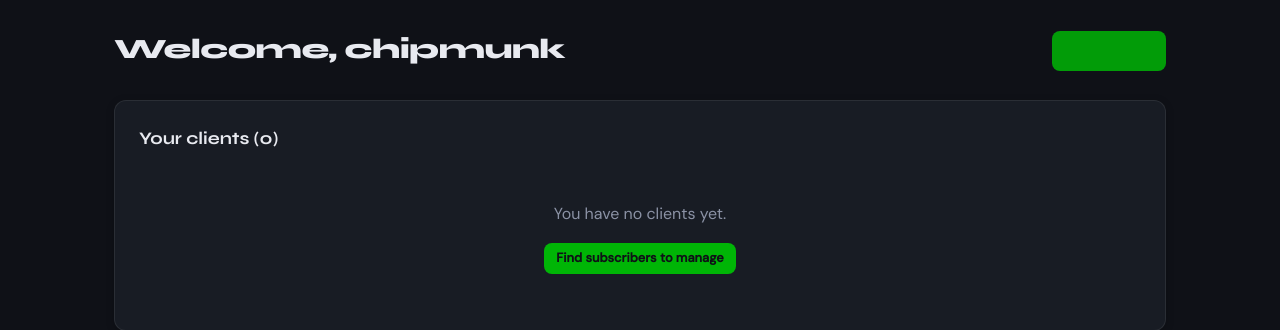
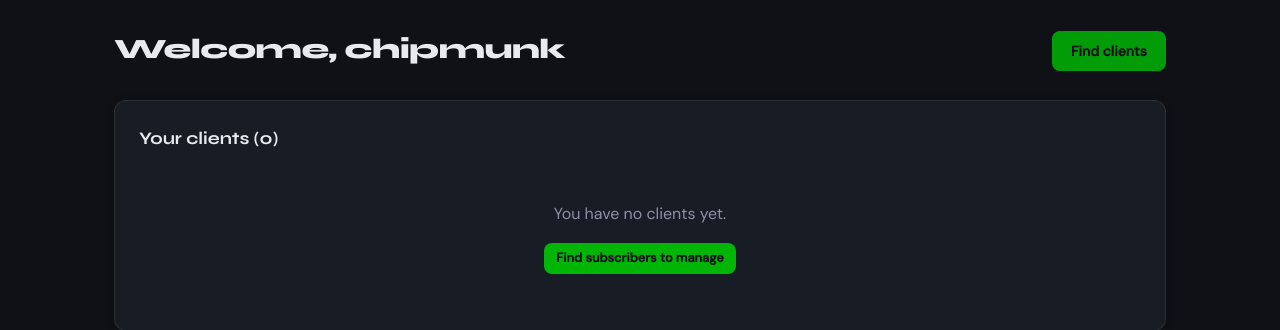
Before and after one commit to WillTownsend24/flask-sandbox, a Flask app: page /home-professional in a window 1280 px wide, with the pointer over the restyled element. Shown: the part 60-390 px from the top of the page. Run offline with Flask 3, Linux system fonts and the light colour scheme; a user stored in the database is signed in.

Commit message:
GETTING THERE

```diff
--- a/static/css/styles.css
+++ b/static/css/styles.css
@@ -1,10 +1,9 @@
-/* =========================================================
-   style.css — NutriTrack design system
-   Typography: Syne (display) + DM Sans (body)
-   Theme: Deep forest greens on dark slate
-   ========================================================= */
+/* style.css for nutritrack
+   black and green theme currently */
 
-/* --- Variables --- */
+
+
+/*Variables*/
 :root {
     --bg: #0f1117;
     --surface: #181c24;
@@ -16,6 +15,7 @@
     --green-dim: rgba(94,196,139,0.15);
     --green-dark: lab(64.02% -64.83 61.56);
     --amber: #f59e0b;
+
     --red: #ff6363;
     --red-dim: rgba(255,99,99,0.15);
     --blue: #60a5fa;
@@ -35,7 +35,9 @@
     --font-body: 'DM Sans', sans-serif;
 }
 
-/* --- Reset & base --- */
+
+
+/*Reset & base*/
 *, *::before, *::after { box-sizing: border-box; margin: 0; padding: 0; }
 
 html { font-size: 16px; scroll-behavior: smooth; }
@@ -53,7 +55,10 @@ a:hover { color: var(--green-dark); }
 
 img { max-width: 100%; display: block; }
 
-/* --- Navbar --- */
+
+
+
+/*Navbar*/
 .navbar {
     position: sticky;
     top: 0;
@@ -70,6 +75,7 @@ img { max-width: 100%; display: block; }
 
 .nav-logo {
     font-family: var(--font-display);
+
     font-size: 1.4rem;
     font-weight: 800;
     color: var(--text);
@@ -83,11 +89,15 @@ img { max-width: 100%; display: block; }
     gap: 0.25rem;
 }
 
+
+
 .nav-link {
     color: var(--text-muted);
     font-size: 0.875rem;
     font-weight: 500;
     padding: 0.4rem 0.75rem;
+
+
     border-radius: var(--radius-sm);
     transition: color 0.15s, background 0.15s;
 }
@@ -106,24 +116,28 @@ img { max-width: 100%; display: block; }
     font-weight: 700;
     border-radius: 50%;
     width: 16px; height: 16px;
+
+
+
     display: flex; align-items: center; justify-content: center;
 }
 
 .logout-link { color: var(--text-dim); }
 
-/* --- Main content --- */
+/*Main content*/
 .main-content {
     max-width: 1100px;
     margin: 0 auto;
     padding: 2rem 1.5rem 4rem;
 }
 
-/* --- Flash messages --- */
+/*Flash messages*/
 .flash-container { margin-bottom: 1.5rem; display: flex; flex-direction: column; gap: 0.5rem; }
 .flash {
     padding: 0.75rem 1rem;
     border-radius: var(--radius-sm);
     font-size: 0.9rem;
+
     font-weight: 500;
     border-left: 4px solid;
 }
@@ -132,7 +146,7 @@ img { max-width: 100%; display: block; }
 .flash-warning { background: rgba(245,158,11,0.12); border-color: var(--amber); color: var(--amber); }
 .flash-info    { background: rgba(96,165,250,0.12); border-color: var(--blue); color: var(--blue); }
 
-/* --- Card --- */
+/*Card*/
 .card {
     background: var(--surface);
     border: 1px solid var(--border);
@@ -142,6 +156,8 @@ img { max-width: 100%; display: block; }
 }
 .card--narrow { max-width: 560px; }
 .card-title {
+
+
     font-family: var(--font-display);
     font-size: 1.1rem;
     font-weight: 700;
@@ -156,10 +172,13 @@ img { max-width: 100%; display: block; }
 }
 .card-header-row .card-title { margin-bottom: 0; }
 
-/* --- Section gap --- */
+/*Section gap*/
 .section-gap { margin-top: 1.5rem; }
 
-/* --- Page header --- */
+/*Page header*/
+
+
+
 .page-header {
     display: flex;
     align-items: flex-start;
@@ -179,7 +198,8 @@ img { max-width: 100%; display: block; }
 .page-subtitle { color: var(--text-muted); font-size: 0.9rem; margin-top: 0.2rem; }
 .header-actions { display: flex; gap: 0.5rem; align-items: center; }
 
-/* --- Info banner --- */
+
+/*Info banner*/
 .info-banner {
     display: flex;
     align-items: center;
@@ -196,7 +216,9 @@ img { max-width: 100%; display: block; }
     border-color: rgba(245,158,11,0.25);
 }
 
-/* --- Buttons --- */
+
+
+/*Buttons*/
 .btn {
     display: inline-flex;
     align-items: center;
@@ -215,6 +237,9 @@ img { max-width: 100%; display: block; }
 .btn:hover { opacity: 0.85; transform: translateY(-1px); }
 .btn:active { transform: translateY(0); }
 
+
+
+
 .btn-primary  { background: var(--green); color: #0f1117; font-weight: 600; }
 .btn-outline  { background: transparent; border: 1px solid var(--border-hover); color: var(--text); }
 .btn-outline:hover { border-color: var(--green); color: var(--green); opacity: 1; }
@@ -224,7 +249,7 @@ img { max-width: 100%; display: block; }
 .btn-selected { background: var(--green-dark); }
 .btn-icon     { background: none; border: none; cursor: pointer; padding: 0.25rem 0.4rem; border-radius: 4px; font-size: 1rem; }
 
-/* --- Stats grid --- */
+/*Stats grid*/
 .stats-grid {
     display: grid;
     grid-template-columns: repeat(auto-fit, minmax(180px, 1fr));
@@ -232,6 +257,7 @@ img { max-width: 100%; display: block; }
 }
 .stat-card {
     background: var(--surface);
+
     border: 1px solid var(--border);
     border-radius: var(--radius);
     padding: 1.25rem 1.5rem 1.35rem;
@@ -250,13 +276,15 @@ img { max-width: 100%; display: block; }
     font-size: 1.5rem;
     font-weight: 700;
     color: var(--text);
+
+
     line-height: 1.2;
     letter-spacing: -0.02em;
 }
 .stat-label { color: var(--text-muted); font-size: 0.8rem; margin-top: 0.2rem; line-height: 1.3; }
 .stat-target { color: var(--text-dim); font-size: 0.75rem; margin-top: 0.15rem; line-height: 1.3; }
 
-/* --- Progress bars --- */
+/*Progress bars*/
 .progress-list { display: flex; flex-direction: column; gap: 0.85rem; }
 .progress-row { display: flex; align-items: center; gap: 0.75rem; }
 .progress-label { width: 80px; font-size: 0.85rem; color: var(--text-muted); flex-shrink: 0; }
@@ -268,6 +296,9 @@ img { max-width: 100%; display: block; }
     overflow: hidden;
 }
 .progress-bar {
+
+
+
     height: 100%;
     background: var(--green);
     border-radius: 999px;
@@ -287,10 +318,11 @@ img { max-width: 100%; display: block; }
     border-left: 3px solid var(--green);
 }
 
-/* --- Chart --- */
+
+/*Chart*/
 .chart-wrap { position: relative; height: 260px; }
 
-/* --- Entry list --- */
+/*Entry list*/
 .entry-list { display: flex; flex-direction: column; gap: 0.4rem; }
 .entry-item {
     display: flex;
@@ -304,9 +336,11 @@ img { max-width: 100%; display: block; }
 .entry-meta { display: flex; align-items: center; gap: 0.5rem; }
 .entry-name { color: var(--text); }
 .entry-nutrition { display: flex; gap: 0.75rem; color: var(--text-muted); }
+
+
 .entry-cals { color: var(--green); font-weight: 600; }
 
-/* --- Meal badges --- */
+/*Meal badges*/
 .meal-badge {
     font-size: 0.7rem;
     font-weight: 600;
@@ -320,8 +354,11 @@ img { max-width: 100%; display: block; }
 .meal-badge--dinner    { background: rgba(96,165,250,0.2); color: var(--blue); }
 .meal-badge--snack     { background: rgba(255,99,99,0.2);  color: var(--red); }
 
-/* --- Health stats grid --- */
+/*Health stats grid*/
 .health-stats-grid {
+
+
+
     display: grid;
     grid-template-columns: repeat(auto-fit, minmax(120px, 1fr));
     gap: 1rem;
@@ -340,7 +377,8 @@ img { max-width: 100%; display: block; }
 .health-value { font-family: var(--font-display); font-size: 1rem; font-weight: 700; }
 .health-label { font-size: 0.75rem; color: var(--text-muted); }
 
-/* --- Auth pages --- */
+
+/*Auth pages*/
 .auth-page {
     min-height: calc(100vh - 80px);
     display: grid;
@@ -358,6 +396,8 @@ img { max-width: 100%; display: block; }
     box-shadow: var(--shadow);
 }
 .auth-card--wide { grid-column: 1 / -1; max-width: 620px; margin: 0 auto; }
+
+
 .auth-brand { margin-bottom: 2rem; text-align: center; }
 .auth-brand h1 {
     font-family: var(--font-display);
@@ -376,6 +416,9 @@ img { max-width: 100%; display: block; }
     display: flex;
     flex-direction: column;
     gap: 0.3rem;
+
+
+
 }
 .auth-hero {
     display: flex;
@@ -394,6 +437,7 @@ img { max-width: 100%; display: block; }
 .hero-text p { color: var(--text-muted); font-size: 1rem; line-height: 1.7; margin-bottom: 1.5rem; }
 .hero-stats { display: flex; flex-direction: column; gap: 0.5rem; }
 .hero-stat {
+
     display: flex;
     align-items: center;
     gap: 0.6rem;
@@ -402,7 +446,7 @@ img { max-width: 100%; display: block; }
 }
 .hero-stat span { font-size: 1.2rem; }
 
-/* --- Forms --- */
+/*Forms*/
 .form-group { display: flex; flex-direction: column; gap: 0.4rem; }
 .form-group label { font-size: 0.85rem; font-weight: 500; color: var(--text-muted); }
 .form-row { display: grid; grid-template-columns: 1fr 1fr; gap: 1rem; }
@@ -412,6 +456,8 @@ input[type="email"],
 input[type="password"],
 input[type="number"],
 input[type="date"],
+
+
 select,
 textarea {
     background: var(--surface-2);
@@ -430,10 +476,13 @@ input:focus, select:focus, textarea:focus {
     box-shadow: 0 0 0 3px rgba(94,196,139,0.12);
 }
 select { appearance: none; cursor: pointer; }
+
+
+
 textarea { resize: vertical; line-height: 1.6; }
 .full-width-textarea { width: 100%; }
 
-/* --- Search row --- */
+/*Search row*/
 .search-row {
     display: flex;
     gap: 0.75rem;
@@ -441,13 +490,14 @@ textarea { resize: vertical; line-height: 1.6; }
 }
 .search-input { flex: 1; }
 
-/* --- Food log results --- */
+/*Food log results*/
 .results-grid {
     display: grid;
     grid-template-columns: repeat(auto-fill, minmax(260px, 1fr));
     gap: 0.75rem;
 }
 .result-card {
+
     background: var(--surface-2);
     border: 2px solid var(--border);
     border-radius: var(--radius);
@@ -466,6 +516,8 @@ textarea { resize: vertical; line-height: 1.6; }
     font-size: 0.72rem;
     padding: 0.15rem 0.45rem;
     border-radius: 999px;
+
+
     font-weight: 500;
 }
 .macro-cal     { background: rgba(245,158,11,0.2); color: var(--amber); }
@@ -473,7 +525,7 @@ textarea { resize: vertical; line-height: 1.6; }
 .macro-carb    { background: rgba(96,165,250,0.2); color: var(--blue); }
 .macro-fat     { background: rgba(255,99,99,0.15); color: var(--red); }
 
-/* --- Nutrition preview panel --- */
+/*Nutrition preview panel*/
 .nutrition-preview {
     background: var(--surface-2);
     border-radius: var(--radius-sm);
@@ -484,9 +536,12 @@ textarea { resize: vertical; line-height: 1.6; }
 .preview-macros { display: flex; gap: 1.5rem; }
 .preview-macro { display: flex; flex-direction: column; align-items: center; }
 .preview-macro span { font-family: var(--font-display); font-size: 1.3rem; font-weight: 700; color: var(--green); }
+
+
+
 .preview-macro small { font-size: 0.72rem; color: var(--text-muted); }
 
-/* --- Diary table --- */
+/*Diary table*/
 .diary-table {
     width: 100%;
     border-collapse: collapse;
@@ -502,6 +557,7 @@ textarea { resize: vertical; line-height: 1.6; }
     letter-spacing: 0.05em;
     border-bottom: 1px solid var(--border);
 }
+
 .diary-table td {
     padding: 0.6rem 0.75rem;
     border-bottom: 1px solid var(--border);
@@ -515,7 +571,16 @@ textarea { resize: vertical; line-height: 1.6; }
 .pro-comment { font-size: 0.85rem; color: var(--green); }
 .empty-meal { color: var(--text-dim); font-size: 0.875rem; padding: 0.5rem 0; }
 
-/* --- Date nav --- */
+
+/*fix to stop buttons from going invisible*/
+.btn-primary:hover {
+    color: #0f1117;
+}
+
+
+
+
+/*Date nav*/
 .date-nav {
     display: flex;
     align-items: center;
@@ -528,14 +593,17 @@ textarea { resize: vertical; line-height: 1.6; }
     font-family: var(--font-body);
 }
 
-/* --- Meal title colour variants --- */
+/*Meal title colour variants*/
 .meal-title { display: flex; align-items: center; gap: 0.5rem; }
 .meal-title--breakfast { color: var(--amber); }
+
+
+
 .meal-title--lunch     { color: var(--green); }
 .meal-title--dinner    { color: var(--blue); }
 .meal-title--snack     { color: var(--red); }
 
-/* --- Client list (professional) --- */
+/*Client list (professional)*/
 .client-list { display: flex; flex-direction: column; gap: 0.75rem; }
 .client-row {
     display: flex;
@@ -549,6 +617,7 @@ textarea { resize: vertical; line-height: 1.6; }
 }
 .client-avatar {
     width: 40px; height: 40px;
+
     background: var(--green-dim);
     border: 1px solid var(--green);
     border-radius: 50%;
@@ -567,6 +636,8 @@ textarea { resize: vertical; line-height: 1.6; }
 .client-today { text-align: right; min-width: 120px; }
 .today-label { font-size: 0.72rem; color: var(--text-dim); }
 .today-cal { font-family: var(--font-display); font-size: 1.1rem; font-weight: 700; }
+
+
 .today-target { font-size: 0.75rem; margin-top: 0.1rem; }
 .today-target--ok     { color: var(--green); }
 .today-target--over   { color: var(--red); }
@@ -574,7 +645,7 @@ textarea { resize: vertical; line-height: 1.6; }
 .today-target--no-guideline { color: var(--text-dim); }
 .client-actions { display: flex; gap: 0.5rem; }
 
-/* --- Tags --- */
+/*Tags*/
 .tag {
     display: inline-block;
     font-size: 0.72rem;
@@ -585,6 +656,9 @@ textarea { resize: vertical; line-height: 1.6; }
     color: var(--text-muted);
     white-space: nowrap;
 }
+
+
+
 .tag-filters { display: flex; flex-wrap: wrap; gap: 0.4rem; }
 .tag-filter { cursor: pointer; transition: border-color 0.15s, color 0.15s; }
 .tag-filter:hover, .tag-filter--active {
@@ -592,7 +666,7 @@ textarea { resize: vertical; line-height: 1.6; }
     color: var(--green);
 }
 
-/* --- Recipes grid --- */
+/*Recipes grid*/
 .recipes-grid {
     display: grid;
     grid-template-columns: repeat(auto-fill, minmax(280px, 1fr));
@@ -603,6 +677,7 @@ textarea { resize: vertical; line-height: 1.6; }
     background: var(--surface);
     border: 1px solid var(--border);
     border-radius: var(--radius);
+
     padding: 1.25rem;
     transition: border-color 0.15s, transform 0.15s;
     color: var(--text);
@@ -621,6 +696,8 @@ textarea { resize: vertical; line-height: 1.6; }
     margin-top: 0.75rem;
     font-size: 0.75rem;
     font-weight: 500;
+
+
     padding: 0.2rem 0.6rem;
     border-radius: 999px;
 }
@@ -628,7 +705,7 @@ textarea { resize: vertical; line-height: 1.6; }
 .saved-badge--tried      { background: var(--green-dim); color: var(--green); }
 .saved-badge--want_to_try{ background: rgba(96,165,250,0.12); color: var(--blue); }
 
-/* --- Recipe detail --- */
+/*Recipe detail*/
 .recipe-detail-header { margin-bottom: 1.5rem; }
 .recipe-detail-title-row { display: flex; justify-content: space-between; align-items: flex-start; margin-bottom: 0.75rem; }
 .recipe-detail-title {
@@ -639,6 +716,9 @@ textarea { resize: vertical; line-height: 1.6; }
 }
 .big-rating { font-size: 1.1rem; color: var(--amber); }
 .recipe-detail-desc { color: var(--text-muted); margin-bottom: 1rem; line-height: 1.7; }
+
+
+
 .recipe-info-chips { display: flex; flex-wrap: wrap; gap: 0.75rem; margin-bottom: 1rem; }
 .info-chip {
     display: flex;
@@ -657,6 +737,7 @@ textarea { resize: vertical; line-height: 1.6; }
 .nutrition-chip {
     background: var(--green-dim);
     color: var(--green);
+
     border-radius: 999px;
     padding: 0.2rem 0.7rem;
     font-size: 0.8rem;
@@ -675,6 +756,8 @@ textarea { resize: vertical; line-height: 1.6; }
 .ingredient-list { list-style: none; display: flex; flex-direction: column; gap: 0.5rem; }
 .ingredient-item {
     display: flex;
+
+
     justify-content: space-between;
     align-items: center;
     padding: 0.5rem 0.75rem;
@@ -693,10 +776,13 @@ textarea { resize: vertical; line-height: 1.6; }
     font-size: 0.875rem;
     line-height: 1.7;
     border-left: 3px solid var(--border);
+
+
+
     counter-increment: step;
 }
 
-/* --- Save recipe form --- */
+/*Save recipe form*/
 .save-form { display: flex; flex-direction: column; gap: 1rem; }
 .save-options { display: flex; gap: 0.75rem; flex-wrap: wrap; }
 .save-option {
@@ -711,9 +797,10 @@ textarea { resize: vertical; line-height: 1.6; }
     transition: border-color 0.15s;
 }
 .save-option input { display: none; }
+
 .save-option:hover, .save-option--active { border-color: var(--green); color: var(--green); }
 
-/* --- Comments --- */
+/*Comments*/
 .comment-form { margin-bottom: 1.5rem; }
 .comment-form textarea { margin-bottom: 0.75rem; }
 .rating-row { display: flex; align-items: flex-end; justify-content: space-between; }
@@ -729,6 +816,8 @@ textarea { resize: vertical; line-height: 1.6; }
 .star-label:has(input:checked) ~ label .star { color: var(--text-dim); }
 
 .comments-list { display: flex; flex-direction: column; gap: 1rem; }
+
+
 .comment-item {
     padding: 0.85rem 1rem;
     background: var(--surface-2);
@@ -741,17 +830,20 @@ textarea { resize: vertical; line-height: 1.6; }
 .comment-date { font-size: 0.75rem; color: var(--text-dim); margin-left: auto; }
 .comment-text { font-size: 0.875rem; color: var(--text-muted); line-height: 1.6; }
 
-/* --- Add recipe ingredient rows --- */
+/*Add recipe ingredient rows*/
 .ingredient-row {
     display: flex;
     gap: 0.5rem;
     align-items: center;
     margin-bottom: 0.5rem;
+
+
+
 }
 .ing-name { flex: 2; }
 .ing-amount { flex: 1; }
 
-/* --- Professionals grid --- */
+/*Professionals grid*/
 .professionals-grid {
     display: grid;
     grid-template-columns: repeat(auto-fill, minmax(280px, 1fr));
@@ -765,6 +857,7 @@ textarea { resize: vertical; line-height: 1.6; }
     display: flex;
     flex-direction: column;
     gap: 0.75rem;
+
     transition: border-color 0.15s;
 }
 .pro-card:hover { border-color: var(--border-hover); }
@@ -783,9 +876,11 @@ textarea { resize: vertical; line-height: 1.6; }
 }
 .pro-info h3 { font-family: var(--font-display); font-size: 1.05rem; font-weight: 700; }
 .pro-tags { display: flex; flex-wrap: wrap; gap: 0.3rem; margin-top: 0.35rem; }
+
+
 .pro-bio { font-size: 0.82rem; color: var(--text-muted); line-height: 1.5; }
 
-/* --- Notifications --- */
+/*Notifications*/
 .notifications-list { display: flex; flex-direction: column; }
 .notification-item {
     display: flex;
@@ -801,7 +896,10 @@ textarea { resize: vertical; line-height: 1.6; }
 .notification-message { font-size: 0.875rem; line-height: 1.5; margin-bottom: 0.25rem; }
 .notification-time { font-size: 0.75rem; color: var(--text-dim); }
 
-/* --- Empty states --- */
+
+
+
+/*Empty states*/
 .empty-state {
     text-align: center;
     padding: 2rem;
@@ -813,12 +911,13 @@ textarea { resize: vertical; line-height: 1.6; }
 }
 .empty-state-text { color: var(--text-muted); font-size: 0.9rem; padding: 0.5rem 0; }
 
-/* --- Responsive --- */
+/*Responsive*/
 @media (max-width: 768px) {
     .navbar { padding: 0 1rem; }
     .nav-links { gap: 0; }
     .nav-link { padding: 0.4rem 0.5rem; font-size: 0.8rem; }
     .main-content { padding: 1rem 1rem 3rem; }
+
     .auth-page { grid-template-columns: 1fr; }
     .auth-hero { display: none; }
     .form-row { grid-template-columns: 1fr; }
```
